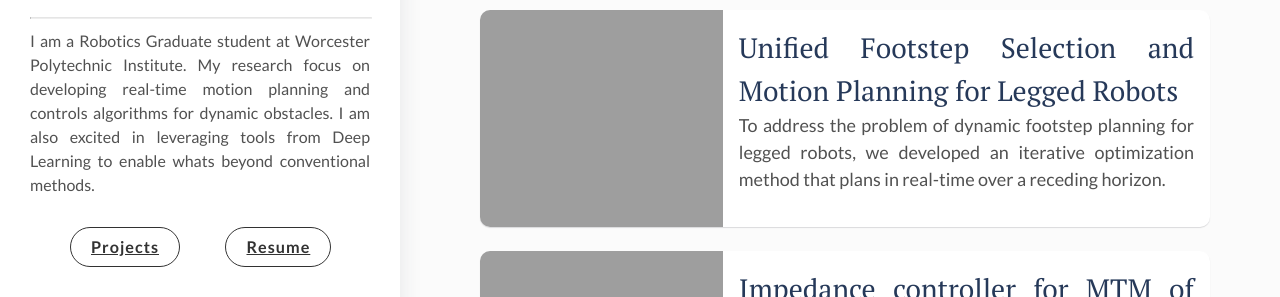
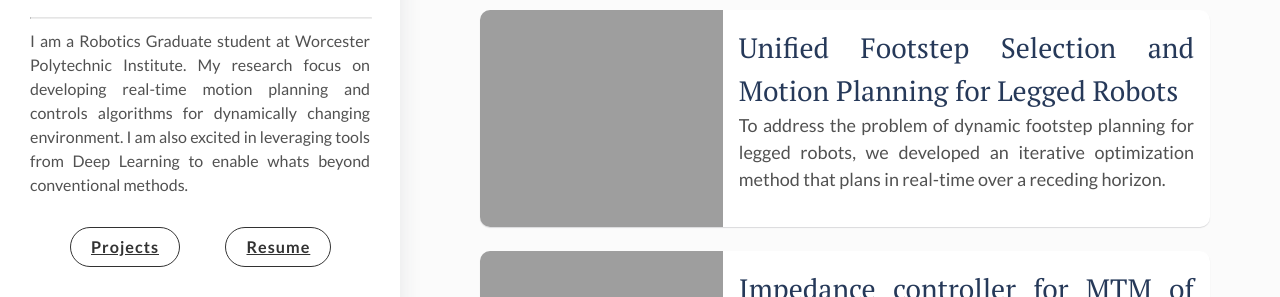
Before and after one commit to sapan-ostic/sapan-ostic.github.io, a Jekyll site: the page built from index.html, in a window 1280 px wide. Shown: the part 292-589 px from the top of the page. Built offline with Jekyll 4.4.1, drawn with Linux system fonts in a browser that asks for light colours; the list of posts is cut into pages by our own code.

Commit message:
site setting updated

```diff
--- a/_config.yml
+++ b/_config.yml
@@ -10,7 +10,7 @@
 # Author Settings
 author: Sapan Agrawal # add your name
 author-img: profile.jpg # add your photo
-about-author: I am a Robotics Graduate student at Worcester Polytechnic Institute. My research focus on developing real-time motion planning and controls algorithms for dynamic obstacles. I am also excited in leveraging tools from Deep Learning to enable whats beyond conventional methods.
+about-author: I am a Robotics Graduate student at Worcester Polytechnic Institute. My research focus on developing real-time motion planning and controls algorithms for dynamically changing environment. I am also excited in leveraging tools from Deep Learning to enable whats beyond conventional methods.
 # social-twitter: # add your Twitter handle
 # social-facebook: # add your Facebook handle
 social-github: sapan-ostic # add your Github handle
```
